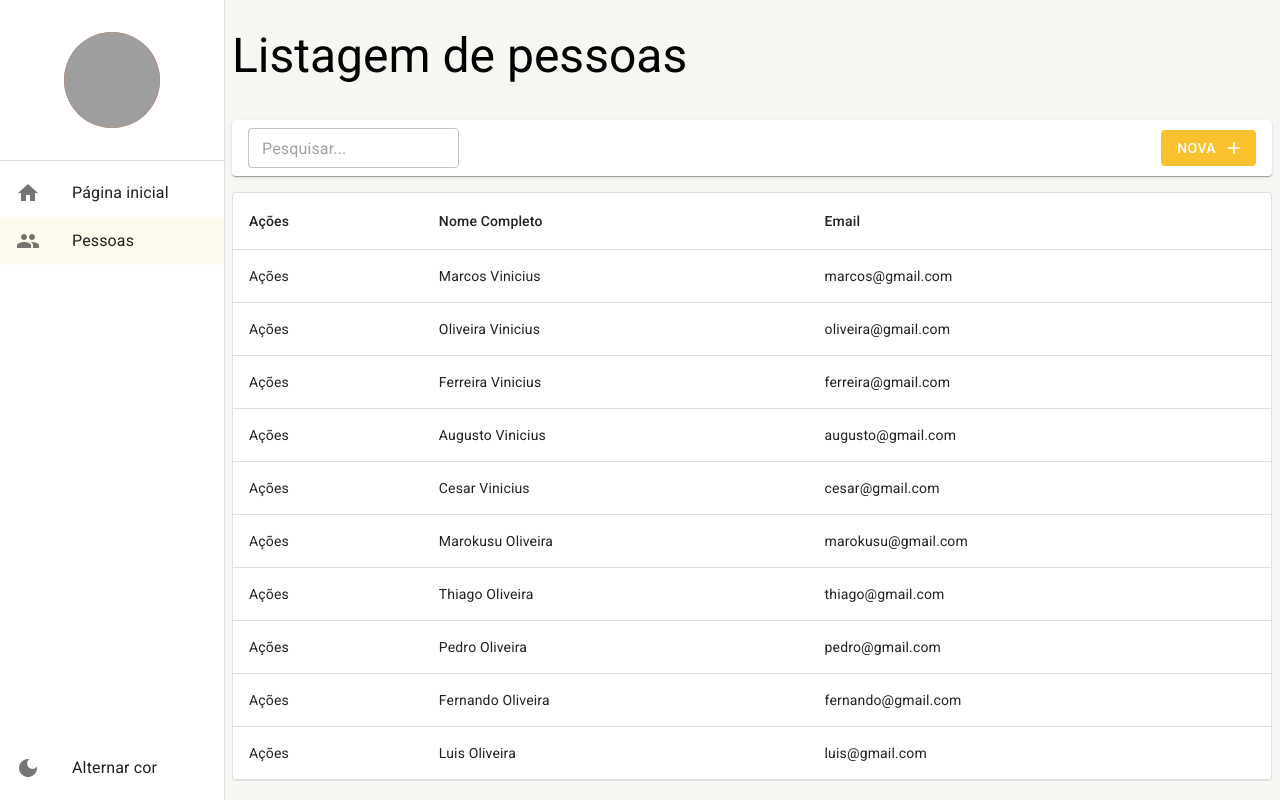
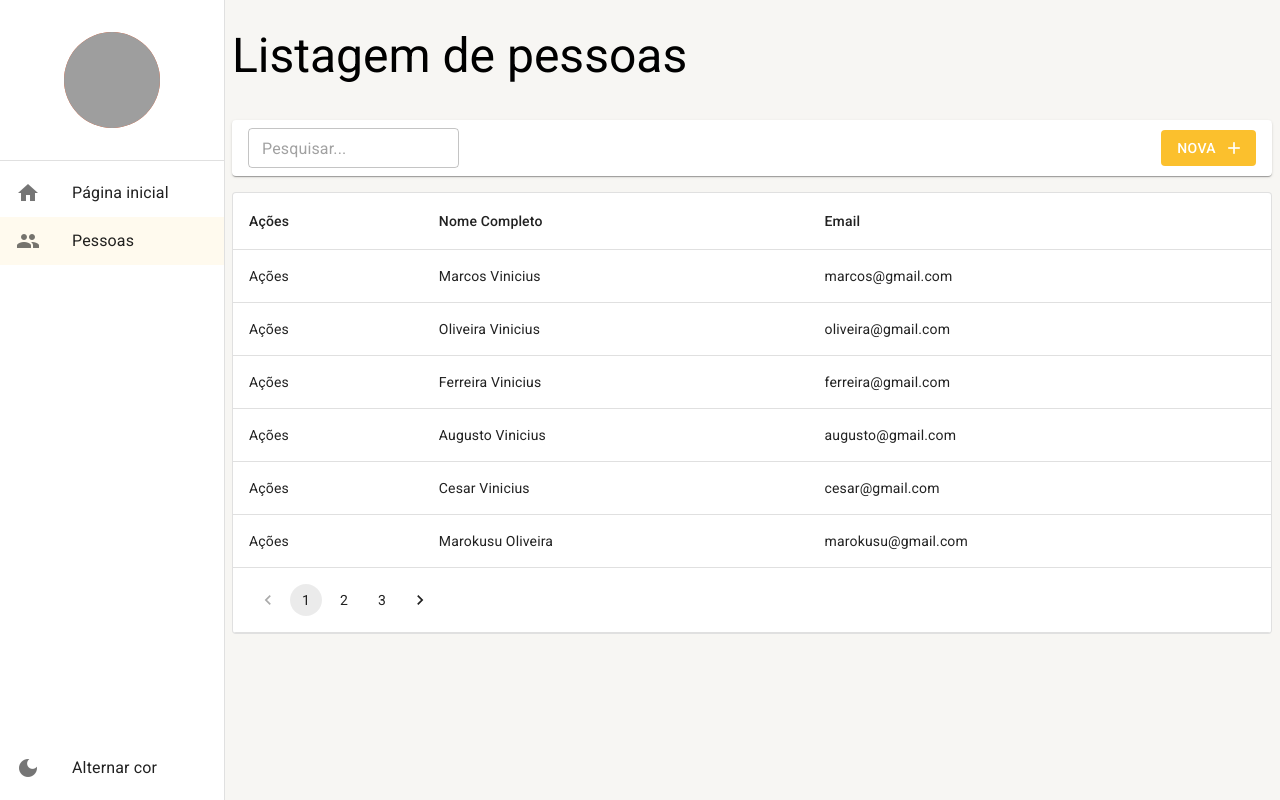
Before and after one commit to m4rcaoferole/materialui-ts, a React (Create React App) app: page /pessoas in a window 1280 px wide. Built offline with nearby package versions, Linux system fonts and the light colour scheme; data requests are answered from the project's data file; grey boxes are pictures that could not be loaded.

Commit message:
feat: adicinando paginacao na lista de pessoas

```diff
--- a/src/pages/people/ListPeople.tsx
+++ b/src/pages/people/ListPeople.tsx
@@ -1,6 +1,6 @@
 import { useEffect, useMemo, useState } from 'react';
 import { useSearchParams } from 'react-router-dom';
-import { LinearProgress, Paper, Table, TableBody, TableCell, TableContainer, TableFooter, TableHead, TableRow } from '@mui/material';
+import { LinearProgress, Pagination, Paper, Table, TableBody, TableCell, TableContainer, TableFooter, TableHead, TableRow } from '@mui/material';
 
 import { IListagemPessoa, PessoasService } from '../../shared/services/api/pessoas/PessoasService';
 import { LayoutBasePage } from '../../shared/layouts';
@@ -20,11 +20,15 @@ export const ListPeople: React.FC = () => {
     return searchParams.get('busca') || '';
   }, [searchParams]);
 
+  const pagina = useMemo(() => {
+    return Number(searchParams.get('pagina') || '1');
+  }, [searchParams]);
+
   useEffect(() => {
     setIsLoading(true);
 
     debounce(() => {
-      PessoasService.getAll(1, busca)
+      PessoasService.getAll(pagina, busca)
         .then((result) => {
           setIsLoading(false);
 
@@ -38,7 +42,7 @@ export const ListPeople: React.FC = () => {
           }
         });
     });
-  }, [busca]);
+  }, [busca, pagina]);
 
   return (
     <LayoutBasePage
@@ -49,7 +53,7 @@ export const ListPeople: React.FC = () => {
           textNewButton='Nova'
           textSearch={busca}
           changeTextInput={text =>
-            setSearchParams({ busca: text}, { replace: true})}
+            setSearchParams({ busca: text, pagina: '1'}, { replace: true})}
         />
       }
     >
@@ -82,6 +86,18 @@ export const ListPeople: React.FC = () => {
                 </TableCell>
               </TableRow>
             )}
+            {(totalCount > 0 && totalCount > Environment.LIMITE_DE_LINHAS) && (
+              <TableRow>
+                <TableCell colSpan={3}>
+                  <Pagination
+                    page={pagina}
+                    count={Math.ceil(totalCount / Environment.LIMITE_DE_LINHAS)}
+                    onChange={(_, newPage) =>
+                      setSearchParams({ busca, pagina: newPage.toString()}, { replace: true})}
+                  />
+                </TableCell>
+              </TableRow>
+            )}
           </TableFooter>
         </Table>
       </TableContainer>
--- a/src/shared/environment/index.ts
+++ b/src/shared/environment/index.ts
@@ -2,7 +2,7 @@ export const Environment = {
   /**
    * Define a quantidade de linhas a ser carregada por padrão nos listagens
    */
-  LIMITE_DE_LINHAS: 10,
+  LIMITE_DE_LINHAS: 6,
   /**
    * Placeholder exibido nas inputs
    */
```
